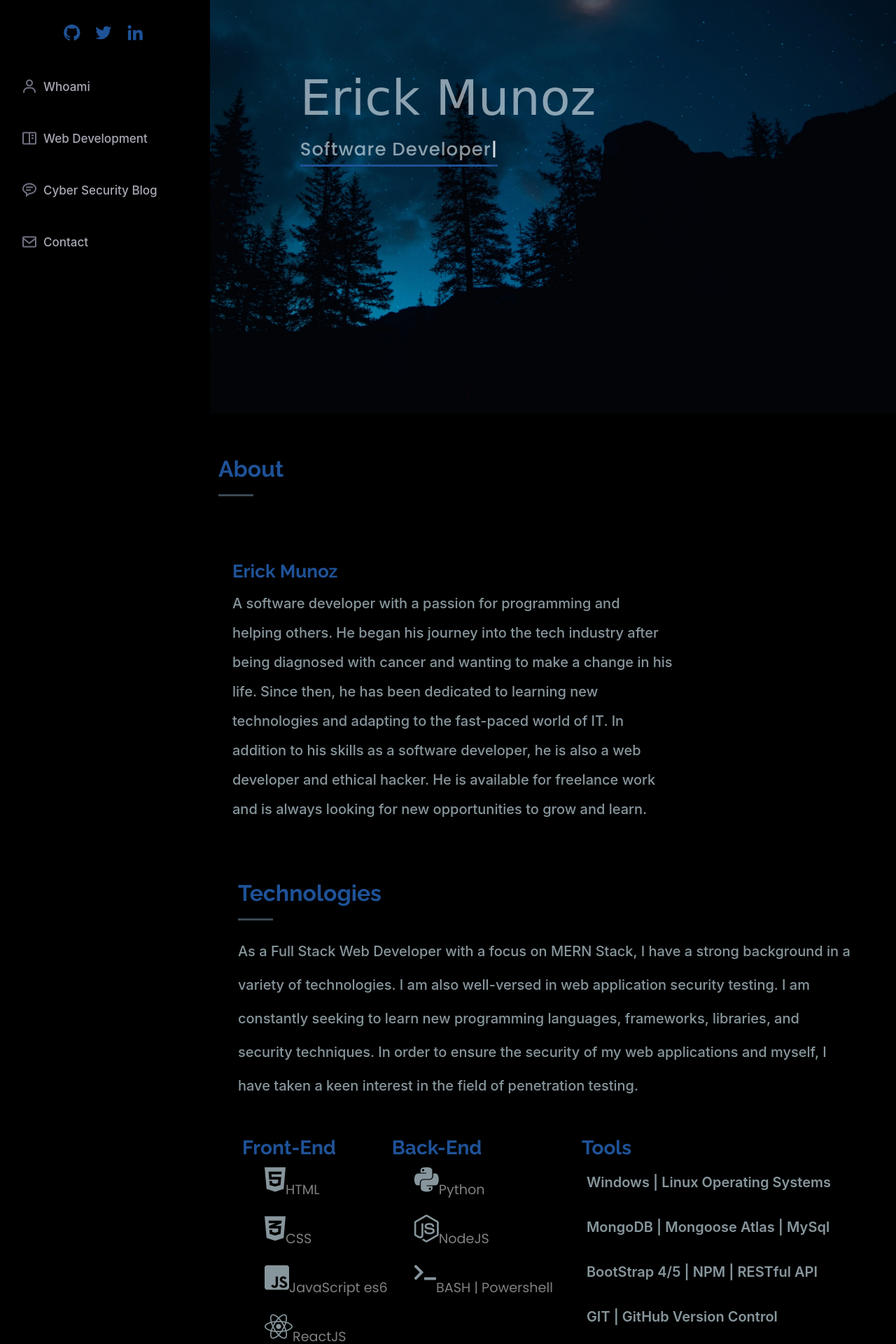
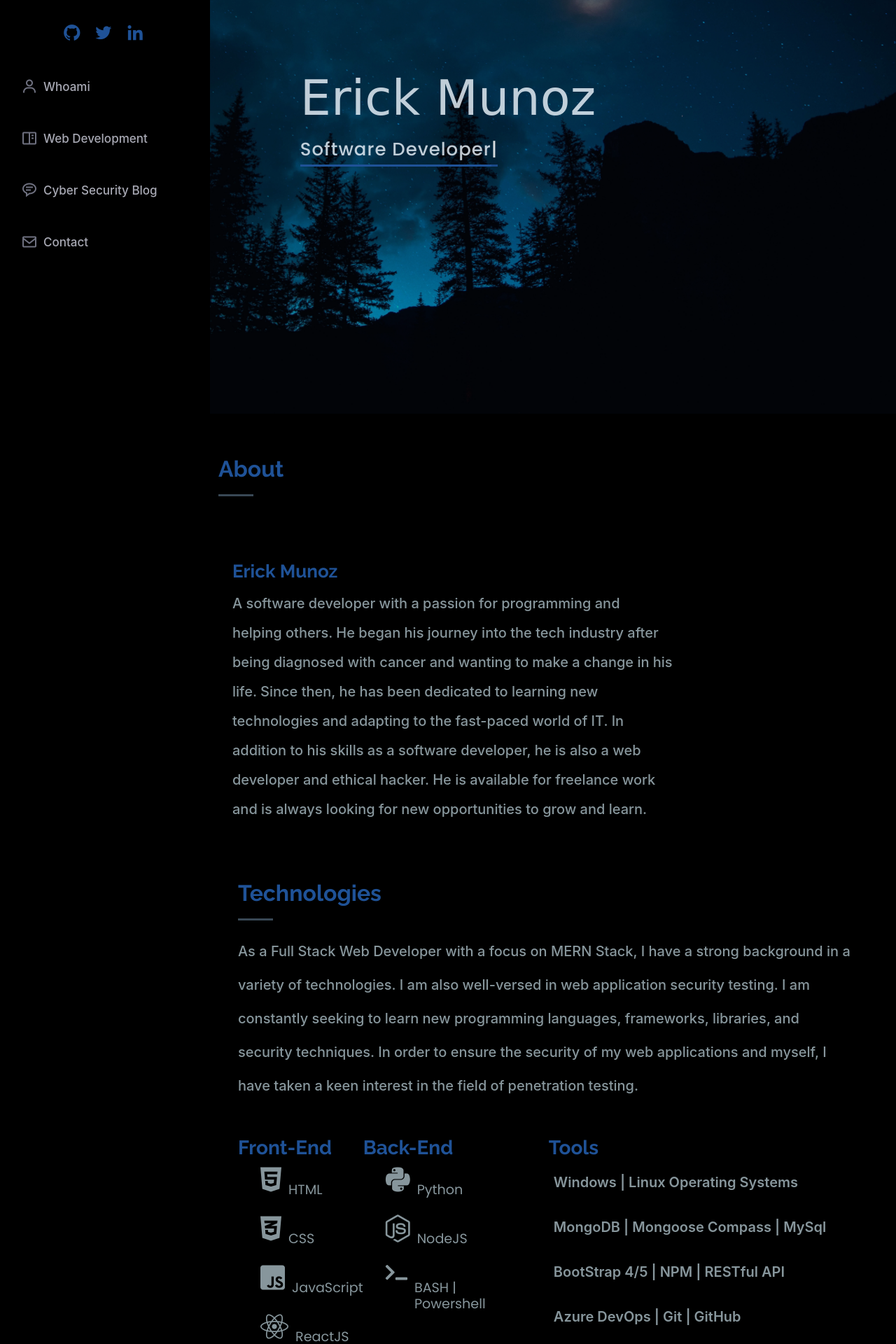
Before and after one commit to Dungyy/portfolio, a Flask app: page / in a window 1280 px wide. Shown: the part 209-2129 px from the top of the page at 70% size. Run offline with Flask 2, Linux system fonts and the light colour scheme; some libraries are stand-ins or nearby versions; some web fonts are replaced; grey boxes are pictures that could not be loaded.

Commit message:
Added some css color to text

```diff
--- a/static/iPortfolio/assets/css/style.css
+++ b/static/iPortfolio/assets/css/style.css
@@ -151,6 +151,7 @@ h6 {
 
 .profile img {
   padding: 15px;
+  filter: grayscale(50%)
 }
 /*--------------------------------------------------------------
 # Navigation Menu
@@ -438,7 +439,15 @@ section {
   color: #1f5297;
   font-weight: 650;
 }
+.Tech-stack h4 {
+  color: rgb(135, 150, 156);
+  padding-left: 10px;
+}
 
+.Tech-stack ul {
+  color: rgb(135, 150, 156);
+
+}
 @media (max-width: 700px) {
   .Tech-stack {
     display: flex;
@@ -460,9 +469,18 @@ section {
   margin-left: 10px;
 }
 
+
 #skills {
   color: rgb(135, 150, 156);
   margin-right: 60px;
+}
+
+#skills ul {
+  color: rgb(135, 150, 156);
+}
+
+#skills ul:hover {
+  color: #1f5297;
 }
 
 .skills {
@@ -513,6 +531,15 @@ section {
   margin-bottom: 10px;
 }
 
+.resume-item h4:hover {
+  color: #1f5297;
+}
+
+.resume-item h5:hover {
+  color: #1f5297;
+
+}
+
 .resume .resume-item h5 {
   font-size: 16px;
   background: rgba(255, 255, 255, 0.155);
@@ -520,6 +547,7 @@ section {
   display: inline-block;
   font-weight: 600;
   margin-bottom: 10px;
+  border-radius: 5%;
 }
 
 .resume .resume-item ul {
@@ -681,6 +709,10 @@ section {
   background: rgb(0, 0, 0);
   width: 100%;
   box-shadow: 0 0 24px 0 rgba(0, 0, 0, 0.12);
+}
+
+.phone p:hover {
+  color: #0e2442;
 }
 
 .social-icons {
--- a/templates/index.html
+++ b/templates/index.html
@@ -73,8 +73,8 @@
   <!-- ======= Hero Section ======= -->
   <section id="hero" class="d-flex flex-column justify-content-center align-items-center">
     <div class="hero-container" data-aos="fade-in">
-      <h1 style="color: rgba(240, 248, 255, 0.579);" data-aos="fade-up" data-aos-delay="500">Erick Munoz</h1>
-      <p data-aos="fade-up" data-aos-delay="900"><span style="color: rgba(240, 248, 255, 0.579);" class="typed" data-typed-items="Welcome!, Software Developer, Web Developer, Ethical Hacker, Freelancer,"></span></p>
+      <h1 style="color: rgba(240, 248, 255, 0.801);" data-aos="fade-up" data-aos-delay="500">Erick Munoz</h1>
+      <p data-aos="fade-up" data-aos-delay="900"><span style="color: rgba(240, 248, 255, 0.801);" class="typed" data-typed-items="Welcome!, Software Developer, Web Developer, Ethical Hacker, Freelancer,"></span></p>
     </div>
   </section>
   <!-- End Hero -->
@@ -127,7 +127,7 @@
           <i class="fab akills fa-css3-alt fa-2x"></i><h4 class="text"><br/>CSS </h4>
         </ul>
         <ul style="display: flex">
-          <i class="fab akills fa-js-square fa-2x"></i><h4 class="text"><br/>JavaScript es6</h4>
+          <i class="fab akills fa-js-square fa-2x"></i><h4 class="text"><br/>JavaScript</h4>
         </ul>
         <ul style="display: flex">
           <i class="fab akills fa-react fa-2x"></i><h4 class="text"><br/>ReactJS</h4>
@@ -149,19 +149,19 @@
       <br/>
       <div class="stack-tools" data-aos="fade-right">
         <h3 style="margin-left: 25px;">Tools </h3>
-        <ul>
+        <ul style="color: rgb(135, 150, 156);">
           Windows | Linux Operating Systems
         </ul>
-        <ul>
-          MongoDB | Mongoose Atlas | MySql
+        <ul style="color: rgb(135, 150, 156);">
+          MongoDB | Mongoose Compass | MySql
         </ul>
-        <ul>
+        <ul style="color: rgb(135, 150, 156);">
           BootStrap 4/5 | NPM | RESTful API
         </ul>
-        <ul>
-          GIT | GitHub Version Control
+        <ul style="color: rgb(135, 150, 156);">
+          Azure DevOps | Git | GitHub VersionControl
         </ul>
-        <ul>
+        <ul style="color: rgb(135, 150, 156);">
           Visual Studio Code | PyCharm
         </ul>
       </div>
```
